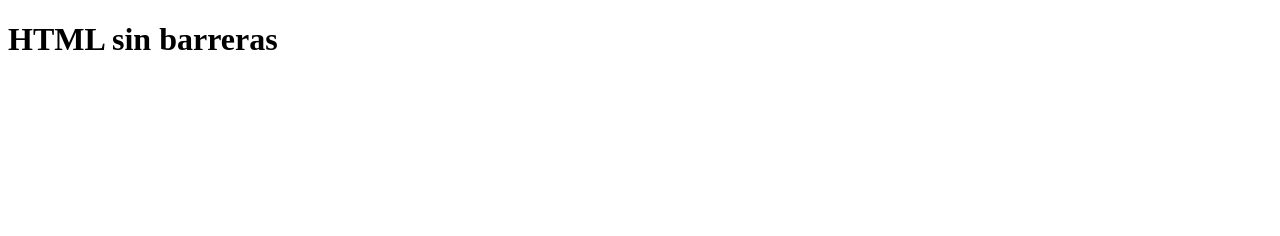
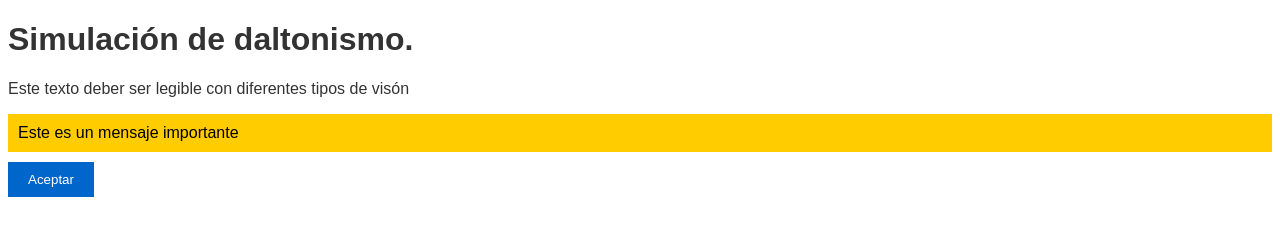
Before and after one commit to frannoda/TML-sin-barreras, a plain HTML site: page index.html in a window 1280 px wide. Drawn offline with Linux system fonts and the light colour scheme.

Commit message:
definir estilos, etiquetas del body

```diff
--- a/index.html
+++ b/index.html
@@ -1,11 +1,41 @@
 <!DOCTYPE html>
-<html lang="en">
+<html lang="es">
 <head>
     <meta charset="UTF-8">
     <meta name="viewport" content="width=device-width, initial-scale=1.0">
     <title>HTML sin barreras</title>
+
+    <style>
+        body  {
+            font-family: Arial, Helvetica, sans-serif;
+            background-color: #ffffff;
+            color: #333333;
+         }
+         .alerta{
+            background-color: #ffcc00;
+            color: #000000;
+            padding: 10px;
+            margin: 10px 0;
+
+         }
+         .boton{
+            background-color: #0066cc;
+            color: #ffffff;
+            border: none;
+            padding: 10px 20px;
+            cursor: pointer;
+
+         }
+         .boton:hover{
+            background-color: #004c99;
+         }
+    </style>
 </head>
 <body>
-    <h1>HTML sin barreras</h1>
+    <h1>Simulación de daltonismo.</h1>
+    <p>Este texto deber ser legible con diferentes tipos de visón </p>
+
+    <div class="alerta">Este es un mensaje importante</div>
+  <button class="boton">Aceptar</button>
 </body>
 </html>
```
